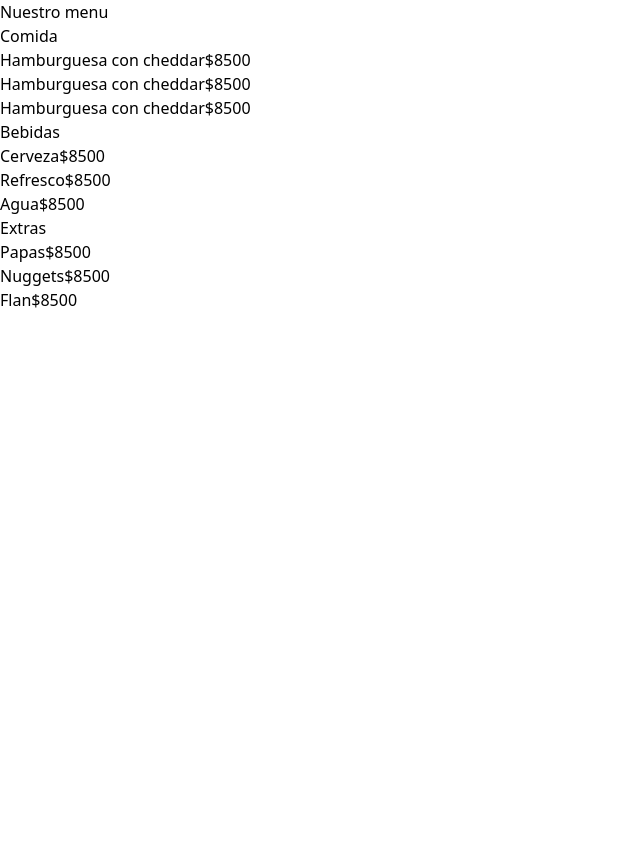
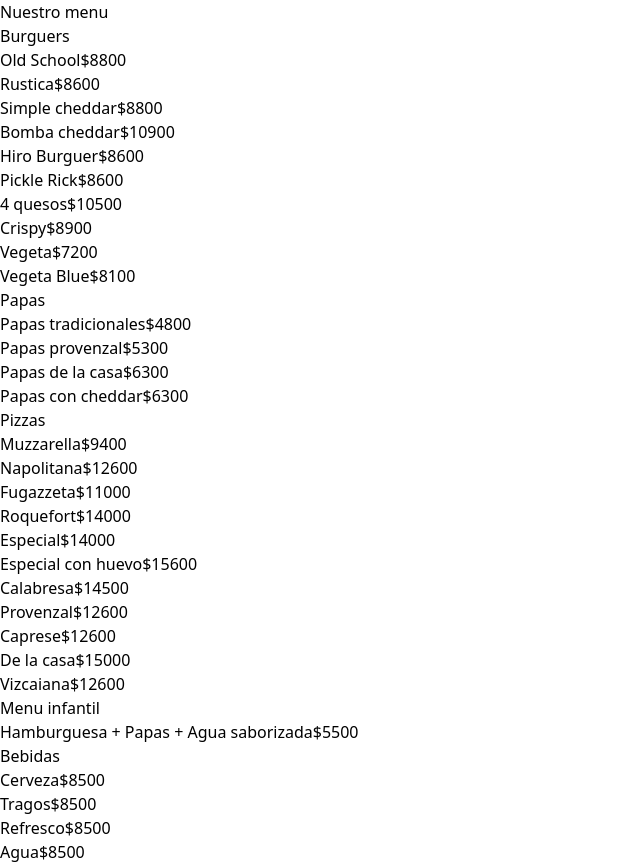
Before and after one commit to francoarmando1911/menuKlug-next, a Next.js app: page /menuPage in a window 1280 px wide. Shown: the whole page, without its empty margins (0-640 px from the left). Before the commit the page ends 800 px from the top, so only its background shows below. Built offline with nearby package versions, Linux system fonts and the light colour scheme.

Commit message:
actualizacion de la carta

```diff
--- a/src/components/menu.tsx
+++ b/src/components/menu.tsx
@@ -2,32 +2,63 @@ import React from 'react'
 import { MenuSection } from './menu-section'
 import type { MenuItemProps } from './menu-item'
 
-const foodItems: MenuItemProps[] = [
-    {name: "Hamburguesa con cheddar", price: "$8500"},
-    { name: "Hamburguesa con cheddar", price: "$8500" },
-    { name: "Hamburguesa con cheddar", price: "$8500" }
+const foodBurguerItems: MenuItemProps[] = [
+    {name: "Old School", price: "$8800"},
+    { name: "Rustica", price: "$8600" },
+    { name: "Simple cheddar", price: "$8800" },
+    { name: "Bomba cheddar", price: "$10900" },
+    { name: "Hiro Burguer", price: "$8600" },
+    { name: "Pickle Rick", price: "$8600" },
+    { name: "4 quesos", price: "$10500" },
+    { name: "Crispy", price: "$8900" },
+    { name: "Vegeta", price: "$7200" },
+    { name: "Vegeta Blue", price: "$8100" },
+]
+
+const foodChipsItems: MenuItemProps[] = [
+    { name: "Papas tradicionales", price: "$4800" },
+    { name: "Papas provenzal", price: "$5300" },
+    { name: "Papas de la casa", price: "$6300" },
+    { name: "Papas con cheddar", price: "$6300" },
+
+]
+
+const foodPizzaItems: MenuItemProps[] = [
+    { name: "Muzzarella", price: "$9400" },
+    { name: "Napolitana", price: "$12600" },
+    { name: "Fugazzeta", price: "$11000" },
+    { name: "Roquefort", price: "$14000" },
+    { name: "Especial", price: "$14000" },
+    { name: "Especial con huevo", price: "$15600" },
+    { name: "Calabresa", price: "$14500" },
+    { name: "Provenzal", price: "$12600" },
+    { name: "Caprese", price: "$12600" },
+    { name: "De la casa", price: "$15000" },
+    { name: "Vizcaiana", price: "$12600" },
+]
+
+const kidsMenuItems: MenuItemProps[] = [
+    { name: "Hamburguesa + Papas + Agua saborizada", price: "$5500" },
 ]
 
 const drinkItems: MenuItemProps[] = [
     { name: "Cerveza", price: "$8500" },
+    { name: "Tragos", price: "$8500" },
     { name: "Refresco", price: "$8500" },
     { name: "Agua", price: "$8500" }
 ]
 
-const extraItems: MenuItemProps[] = [
-    { name: "Papas", price: "$8500" },
-    { name: "Nuggets", price: "$8500" },
-    { name: "Flan", price: "$8500" }
-]
 
 export function Menu(){
     return(
         <div className='max-w-2xl mx-auto p-6 bg-white shadow-lg rounded-xl'>
             <h1 className='text-3xl font-bold text-center mb-9'>Nuestro menu</h1>
 
-            <MenuSection title='Comida' items={foodItems}/>
+            <MenuSection title='Burguers' items={foodBurguerItems}/>
+            <MenuSection title='Papas' items={foodChipsItems}/>
+            <MenuSection title='Pizzas' items={foodPizzaItems} />
+            <MenuSection title='Menu infantil' items={kidsMenuItems} />
             <MenuSection title='Bebidas' items={drinkItems}/>
-            <MenuSection title='Extras' items={extraItems}/>
         </div>
     )
 }
```
